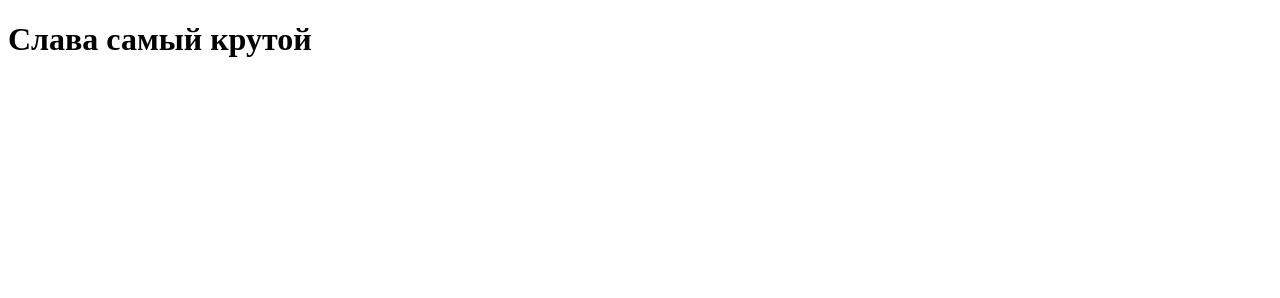
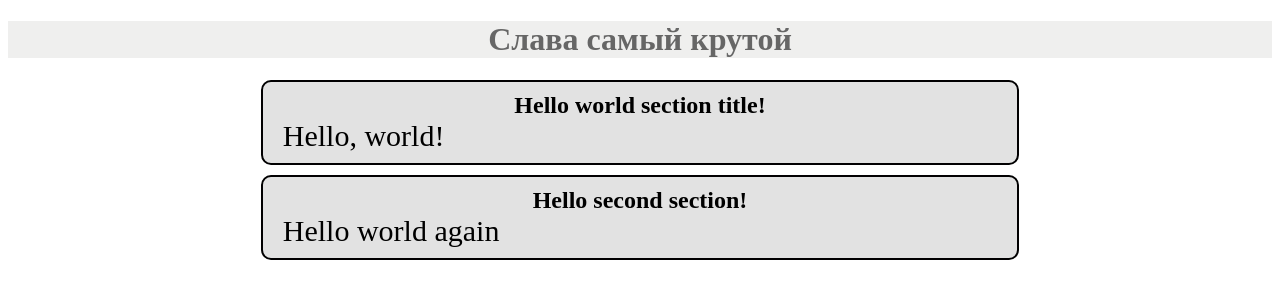
Before and after one commit to JustSlavic/webspider, a plain HTML site: page www/index.html in a window 1280 px wide. Drawn offline with Linux system fonts and the light colour scheme.

Commit message:
Update main page

```diff
--- a/www/index.html
+++ b/www/index.html
@@ -4,8 +4,72 @@
     <meta charset="utf-8">
     <meta name="viewport" content="width=device-width, initial-scale=1">
     <title>Slava's homepage</title>
+    <style>
+        .main-header {
+            text-align: center;
+            background-color: #efefee;
+            color: #666666;
+        }
+        .block-section {
+            margin-top: 10px;
+            margin-bottom: 10px;
+            background-color: #e2e2e2;
+            border-radius: 10px;
+            border: 2px solid #73AD21;
+            border-color: #010001;
+        }
+        .section-header {
+            margin: 0;
+            padding: 10px 0 0 0;
+            text-align: center;
+        }
+        .body-text {
+            margin: 0;
+            padding-left: 20px;
+            padding-right: 20px;
+            padding-bottom: 10px;
+            font-size: 30px;
+        }
+        .body-text:hover {
+            color: #ff0000;
+        }
+        section {
+            margin: 0 20% 0 20%;
+        }
+        @media screen and (max-width: 880px) {
+            section {
+                margin: 0 10% 0 10%;
+            }
+        }
+        @media screen and (max-width: 600px) {
+            section {
+                margin: 0;
+            }
+        }
+    </style>
+<!--     <link rel="stylesheet" type="text/css" href="style.css" />
+    <link rel="stylesheet" type="text/css" href="css/another_style.css">
+    <link rel="icon" href="images/favicon.ico"/> -->
 </head>
 <body>
-    <h1>Слава самый крутой</h1>
+    <header>
+        <h1 class="main-header">Слава самый крутой</h1>
+    </header>
+    <main>
+        <section class="block-section">
+            <h2 class="section-header">Hello world section title!</h2>
+            <p class="body-text">
+                Hello, world!
+            </p>
+        </section>
+        <section class="block-section">
+            <h2 class="section-header">Hello second section!</h2>
+            <p class="body-text">
+                Hello world again
+            </p>
+        </section>
+    </main>
+    <footer>
+    </footer>
 </body>
 </html>
```
Also changed, not shown: 2 other files.
